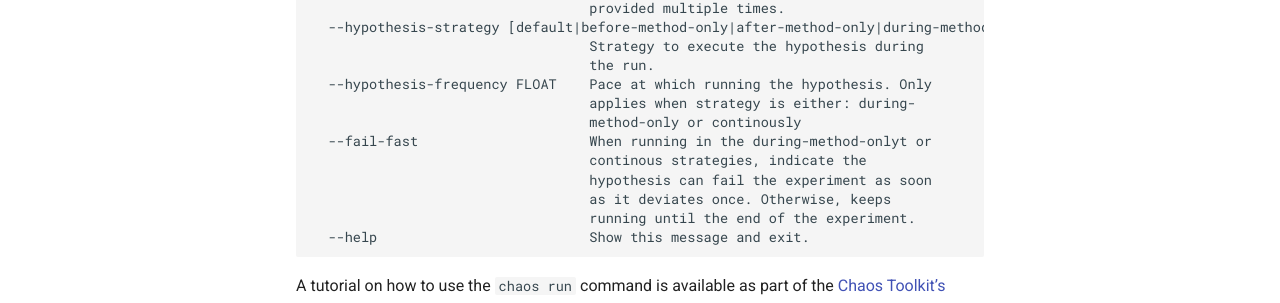
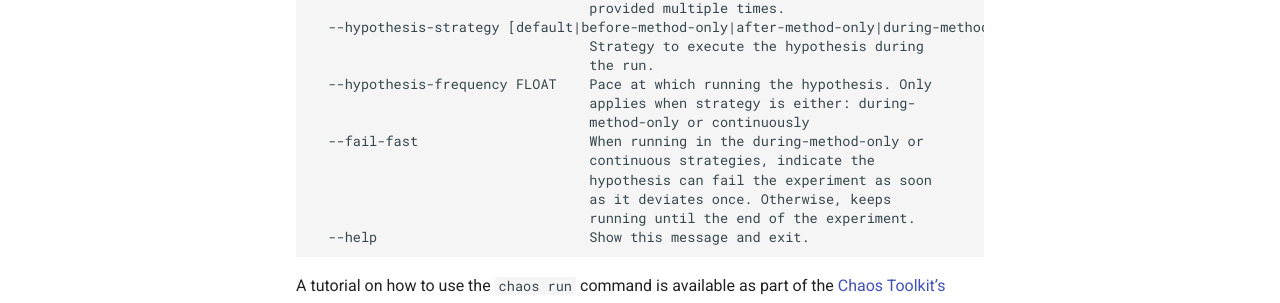
Before and after one commit to chaostoolkit/chaostoolkit-documentation, an MkDocs documentation site: the page built from sources/reference/usage/run.md, in a window 1280 px wide and 1400 px high. Shown: the part 944-1247 px from the top of the window. Built offline with MkDocs 1.6.1 and Material for MkDocs 9.7.7, drawn with Linux system fonts in a browser that asks for light colours; comment, search, counter and statistics services are not loaded; some of the changed text lies outside the part shown.

Commit message:
Changed Documentation References from `continously` to `continuously` (#140)
Signed-off-by: Charlie Moon <charlie@chaosiq.io>

```diff
--- a/sources/reference/usage/run.md
+++ b/sources/reference/usage/run.md
@@ -39,14 +39,14 @@
                                   mapping to a configuration entry. Or a .env
                                   file defining environment variables. Can be
                                   provided multiple times.
-  --hypothesis-strategy [default|before-method-only|after-method-only|during-method-only|continously]
+  --hypothesis-strategy [default|before-method-only|after-method-only|during-method-only|continuously]
                                   Strategy to execute the hypothesis during
                                   the run.
   --hypothesis-frequency FLOAT    Pace at which running the hypothesis. Only
                                   applies when strategy is either: during-
-                                  method-only or continously
-  --fail-fast                     When running in the during-method-onlyt or
-                                  continous strategies, indicate the
+                                  method-only or continuously
+  --fail-fast                     When running in the during-method-only or
+                                  continuous strategies, indicate the
                                   hypothesis can fail the experiment as soon
                                   as it deviates once. Otherwise, keeps
                                   running until the end of the experiment.
```
Also changed, not shown: sources/static/images/ctk.flow.svg.
